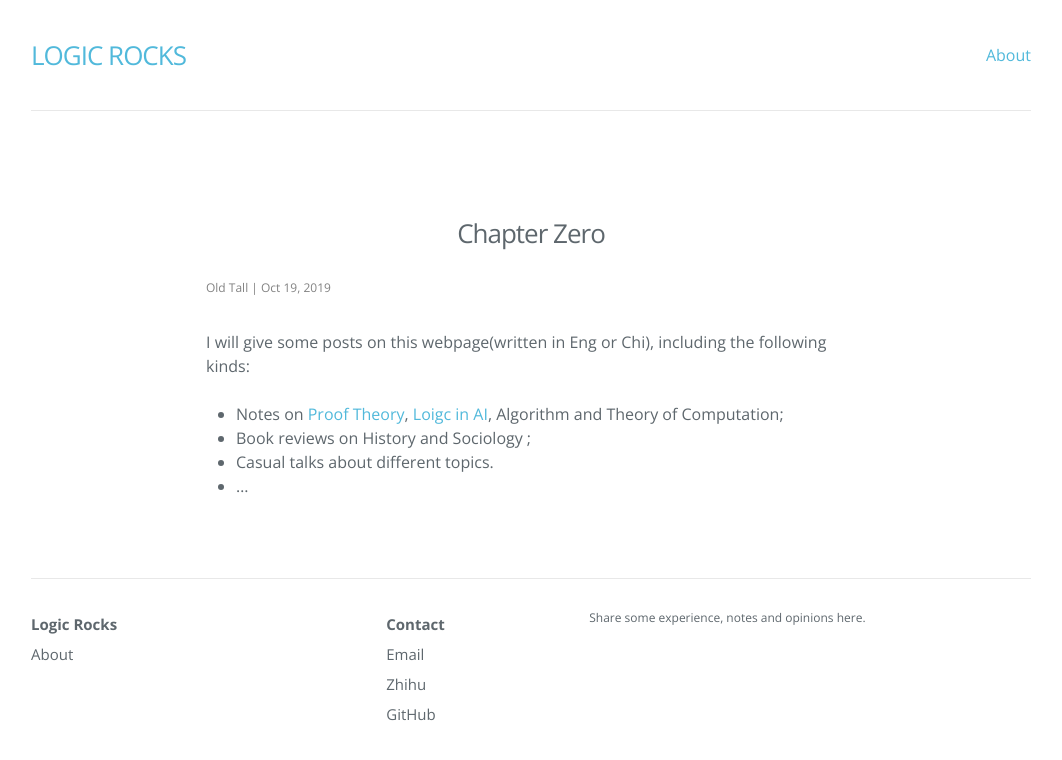
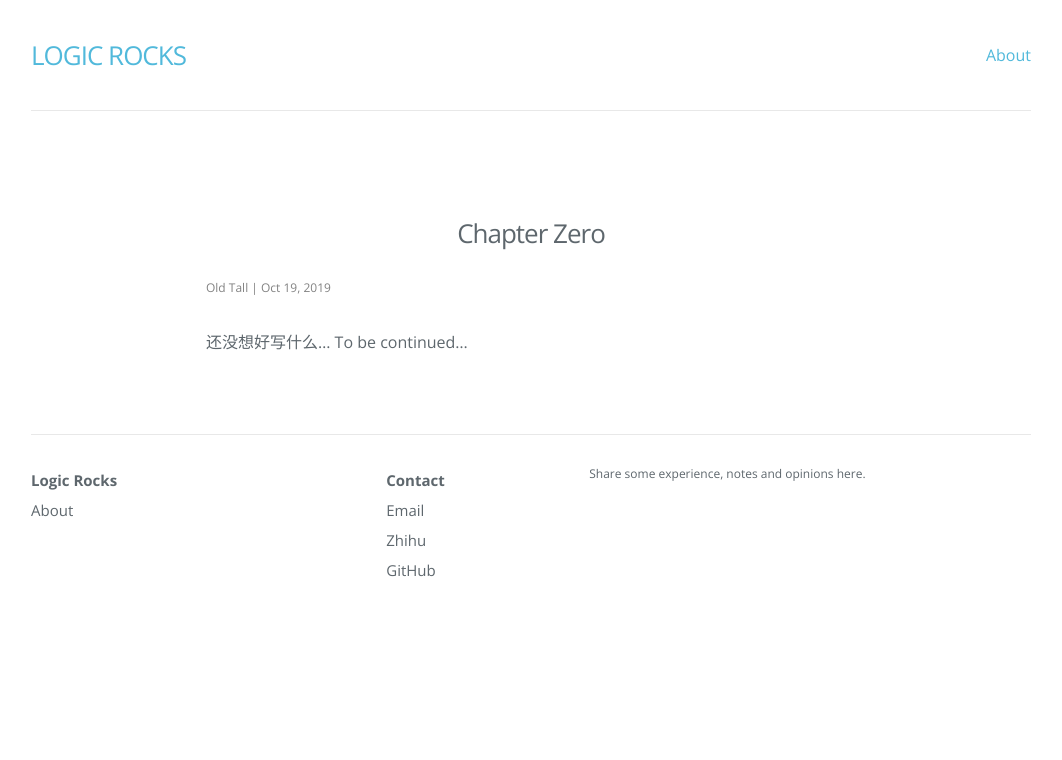
Before and after one commit to ghlogic123/ghlogic123.github.io, a Jekyll site: the page built from _posts/2019-10-19-Chapter Zero.md, in a window 1280 px wide. Shown: the top 760 px of the page, without its empty margins (109-1171 px from the left). Built offline with Jekyll 4.4.1, drawn with Linux system fonts in a browser that asks for light colours; nearby versions of some CDN libraries.

Commit message:
Update Chapter Zero

```diff
--- a/_posts/2019-10-19-Chapter Zero.md
+++ b/_posts/2019-10-19-Chapter Zero.md
@@ -4,10 +4,5 @@ layout: post
 categories: ''
 tags: ''
 ---
-I will give some posts on this webpage(written in Eng or Chi), including the following kinds:
-
-* Notes on [Proof Theory](https://en.wikipedia.org/wiki/Proof_theory), [Loigc in AI](https://plato.stanford.edu/entries/logic-ai/), Algorithm and Theory of Computation;
-* Book reviews on History and Sociology
-;
-* Casual talks about different topics.
-* ...
+还没想好写什么...
+To be continued...
```
